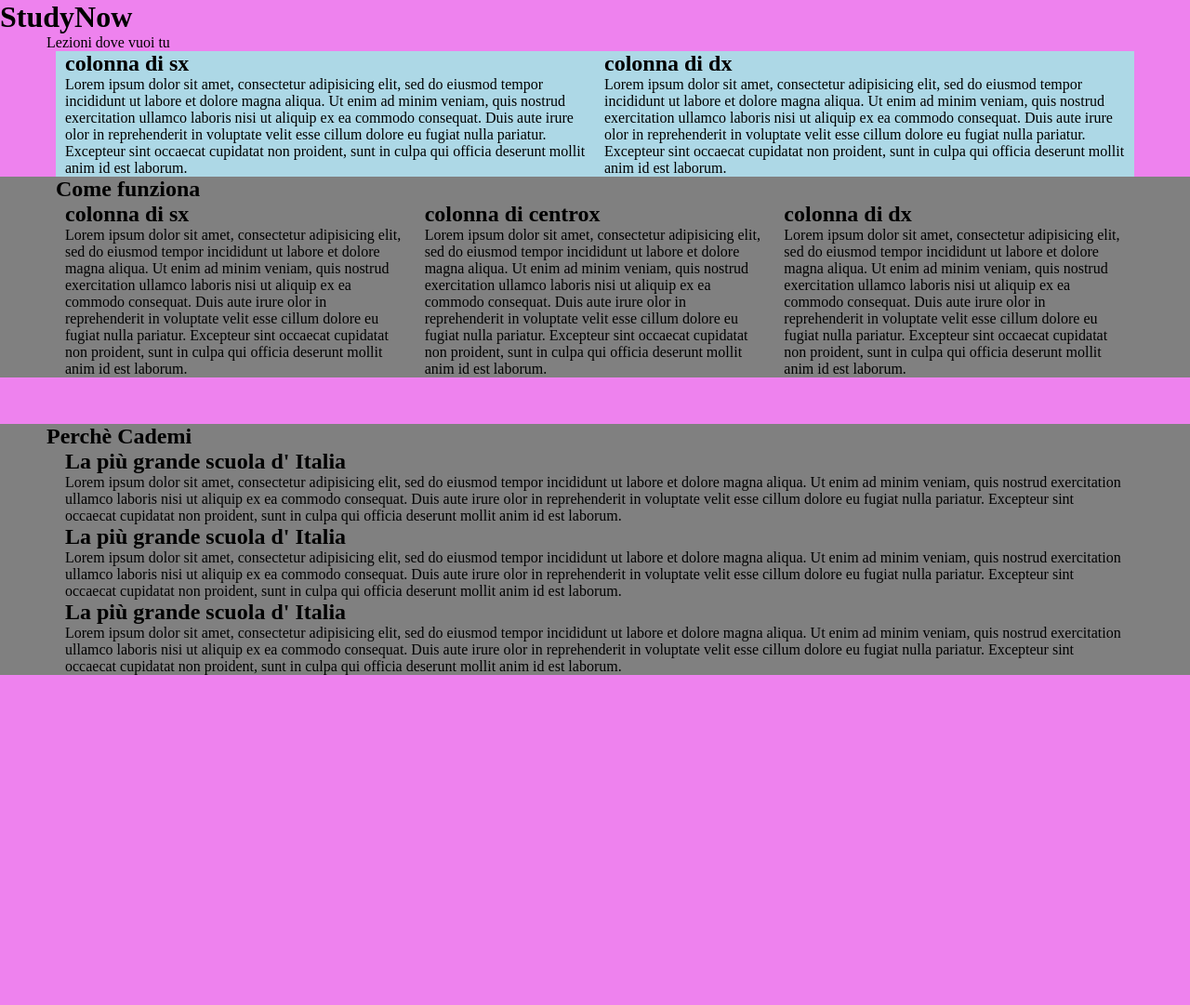
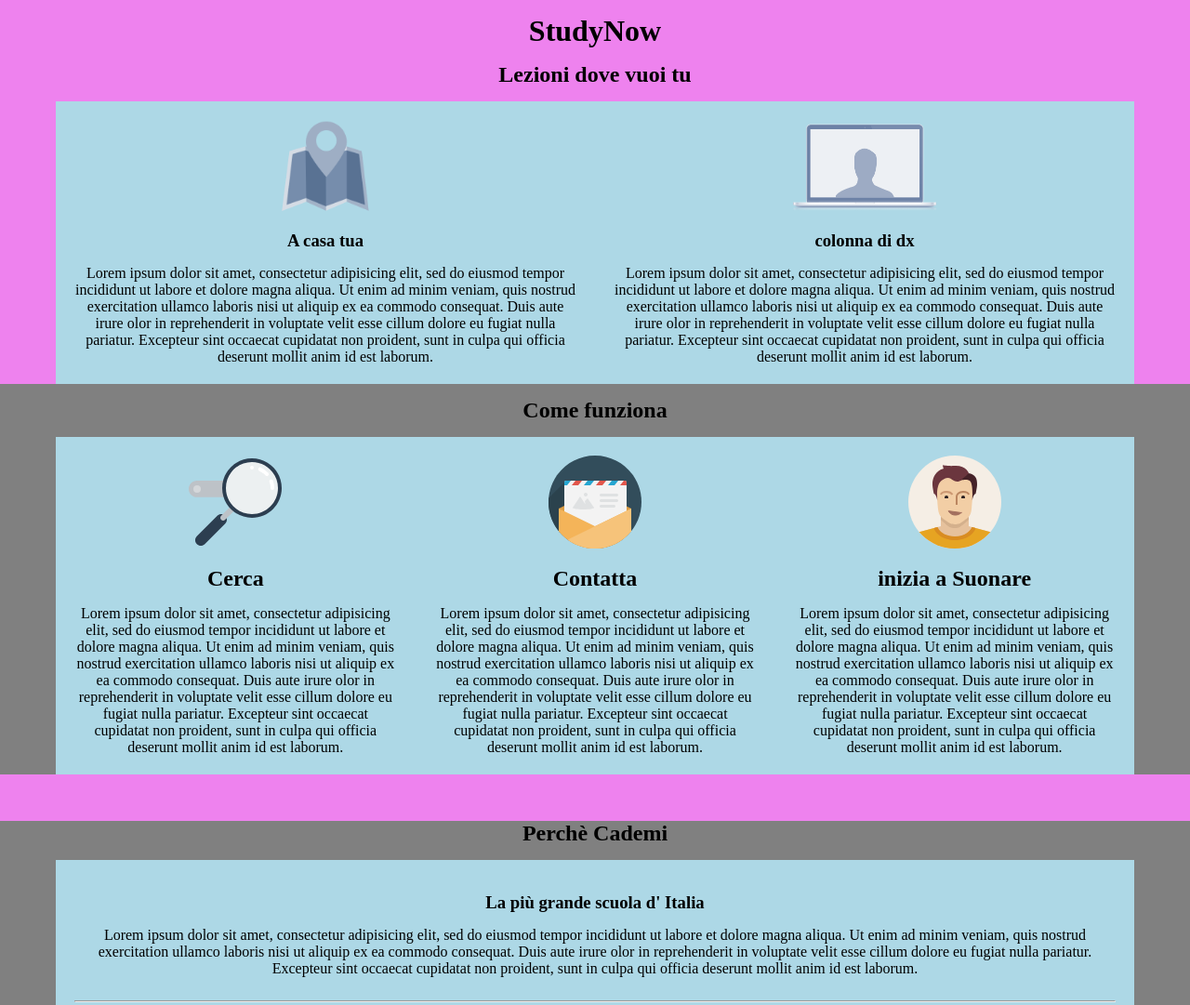
Before and after one commit to RLuis-Silva/html-css-resp-wannabe-12bool, a plain HTML site: page index.html in a window 1280 px wide. Shown: the top 1081 px of the page at 93% size. Before the commit the page ends 800 px from the top, so only its background shows below. Drawn offline with Linux system fonts and the light colour scheme.

Commit message:
edit i box

```diff
--- a/css/style.css
+++ b/css/style.css
@@ -4,6 +4,14 @@ img{
   height: 100px;
 }
 
+h1, h2, h3 {
+  margin-top: 15px;
+  margin-bottom: 15px;
+}
+
+body {
+  text-align: center;
+}
 
 /* tipografia */
 
@@ -14,12 +22,19 @@ img{
   background-color: lightblue;
 }
 
+.box {
+  padding: 20px;
+}
 
+/* MAIN */
 .background_grey{
   background-color: grey;
 }
 
-
 main .perche{
   margin-top: 50px;
 }
+
+hr{
+  margin-top: 25px;
+}
--- a/index.html
+++ b/index.html
@@ -2,6 +2,7 @@
 <html lang="en" dir="ltr">
   <head>
     <meta charset="utf-8">
+    <meta name="viewport" content="width=device-width, initial-scale=1.0">
     <link rel="stylesheet" href="./css/framework-12bool.css">
     <link rel="stylesheet" href="./css/style.css">
 
@@ -16,10 +17,11 @@
       <!-- sezione1: "Lezione dove vuoi tu" -->
       <section class="lezioni">
         <div class="container ">
-          Lezioni dove vuoi tu
+          <h2>Lezioni dove vuoi tu</h2>
           <div class="col-lg-12">
             <div class="box col-lg-6">
-              <h2>colonna di sx</h2>
+              <img src="./img/icon/maps.png" alt="logo mappa">
+              <h3>A casa tua</h3>
               <p>
                 Lorem ipsum dolor sit amet, consectetur adipisicing elit, sed do eiusmod tempor
                 incididunt ut labore et dolore magna aliqua. Ut enim ad minim veniam, quis nostrud
@@ -30,7 +32,8 @@
               </p>
             </div>
             <div class="box col-lg-6">
-              <h2>colonna di dx</h2>
+              <img src="./img/icon/screen.png" alt="">
+              <h3>colonna di dx</h3>
               <p>
                 Lorem ipsum dolor sit amet, consectetur adipisicing elit, sed do eiusmod tempor
                 incididunt ut labore et dolore magna aliqua. Ut enim ad minim veniam, quis nostrud
@@ -48,8 +51,9 @@
         <div class="container">
           <div class="col-lg-12">
             <h1>Come funziona</h1>
-            <div class="col-lg-4">
-              <h2>colonna di sx</h2>
+            <div class="box col-lg-4">
+              <img src="./img/search.svg" alt="">
+              <h2>Cerca</h2>
               <p>
                 Lorem ipsum dolor sit amet, consectetur adipisicing elit, sed do eiusmod tempor
                 incididunt ut labore et dolore magna aliqua. Ut enim ad minim veniam, quis nostrud
@@ -59,8 +63,9 @@
                 anim id est laborum.
               </p>
             </div>
-            <div class="col-lg-4">
-              <h2>colonna di centrox</h2>
+            <div class="box col-lg-4">
+              <img src="./img/letter.svg" alt="">
+              <h2>Contatta</h2>
               <p>
                 Lorem ipsum dolor sit amet, consectetur adipisicing elit, sed do eiusmod tempor
                 incididunt ut labore et dolore magna aliqua. Ut enim ad minim veniam, quis nostrud
@@ -70,8 +75,9 @@
                 anim id est laborum.
               </p>
             </div>
-            <div class="col-lg-4">
-              <h2>colonna di dx</h2>
+            <div class=" box col-lg-4">
+              <img src="./img/male.svg" alt="">
+              <h2>inizia a Suonare</h2>
               <p>
                 Lorem ipsum dolor sit amet, consectetur adipisicing elit, sed do eiusmod tempor
                 incididunt ut labore et dolore magna aliqua. Ut enim ad minim veniam, quis nostrud
@@ -87,10 +93,10 @@
 
       <section class="perche background_grey">
         <div class="container">
-          <h1>Perchè Cademi</h1>
+          <h2>Perchè Cademi</h2>
           <div class="col-lg-12">
-            <div class="col-lg-12">
-              <h2>La più grande scuola d' Italia</h2>
+            <div class="box col-lg-12">
+              <h3>La più grande scuola d' Italia</h3>
               <p>
                 Lorem ipsum dolor sit amet, consectetur adipisicing elit, sed do eiusmod tempor
                 incididunt ut labore et dolore magna aliqua. Ut enim ad minim veniam, quis nostrud
@@ -99,9 +105,10 @@
                 Excepteur sint occaecat cupidatat non proident, sunt in culpa qui officia deserunt mollit
                 anim id est laborum.
               </p>
+              <hr>
             </div>
-            <div class="col-lg-12">
-              <h2>La più grande scuola d' Italia</h2>
+            <div class="box col-lg-12">
+              <h3>La più grande scuola d' Italia</h3>
               <p>
                 Lorem ipsum dolor sit amet, consectetur adipisicing elit, sed do eiusmod tempor
                 incididunt ut labore et dolore magna aliqua. Ut enim ad minim veniam, quis nostrud
@@ -110,9 +117,10 @@
                 Excepteur sint occaecat cupidatat non proident, sunt in culpa qui officia deserunt mollit
                 anim id est laborum.
               </p>
+              <hr>
             </div>
-            <div class="col-lg-12">
-              <h2>La più grande scuola d' Italia</h2>
+            <div class="box col-lg-12">
+              <h3>La più grande scuola d' Italia</h3>
               <p>
                 Lorem ipsum dolor sit amet, consectetur adipisicing elit, sed do eiusmod tempor
                 incididunt ut labore et dolore magna aliqua. Ut enim ad minim veniam, quis nostrud
```
